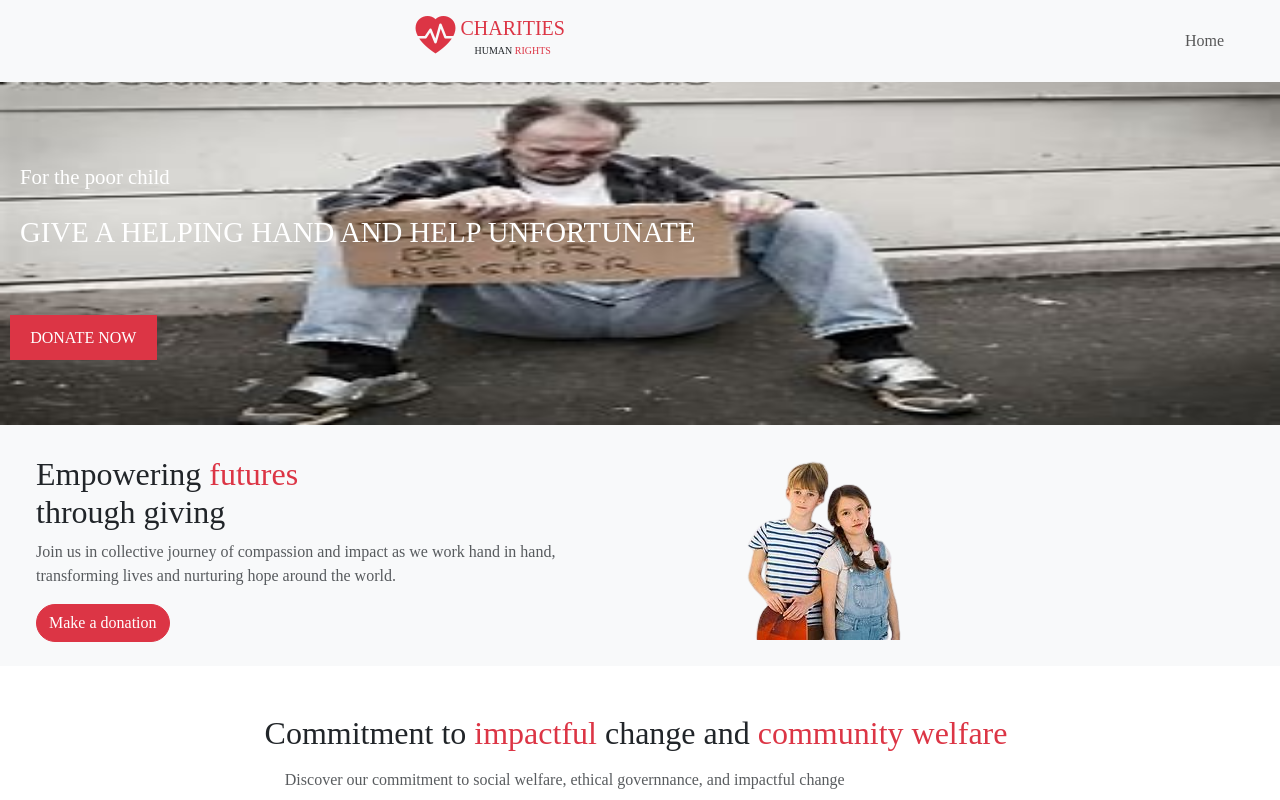
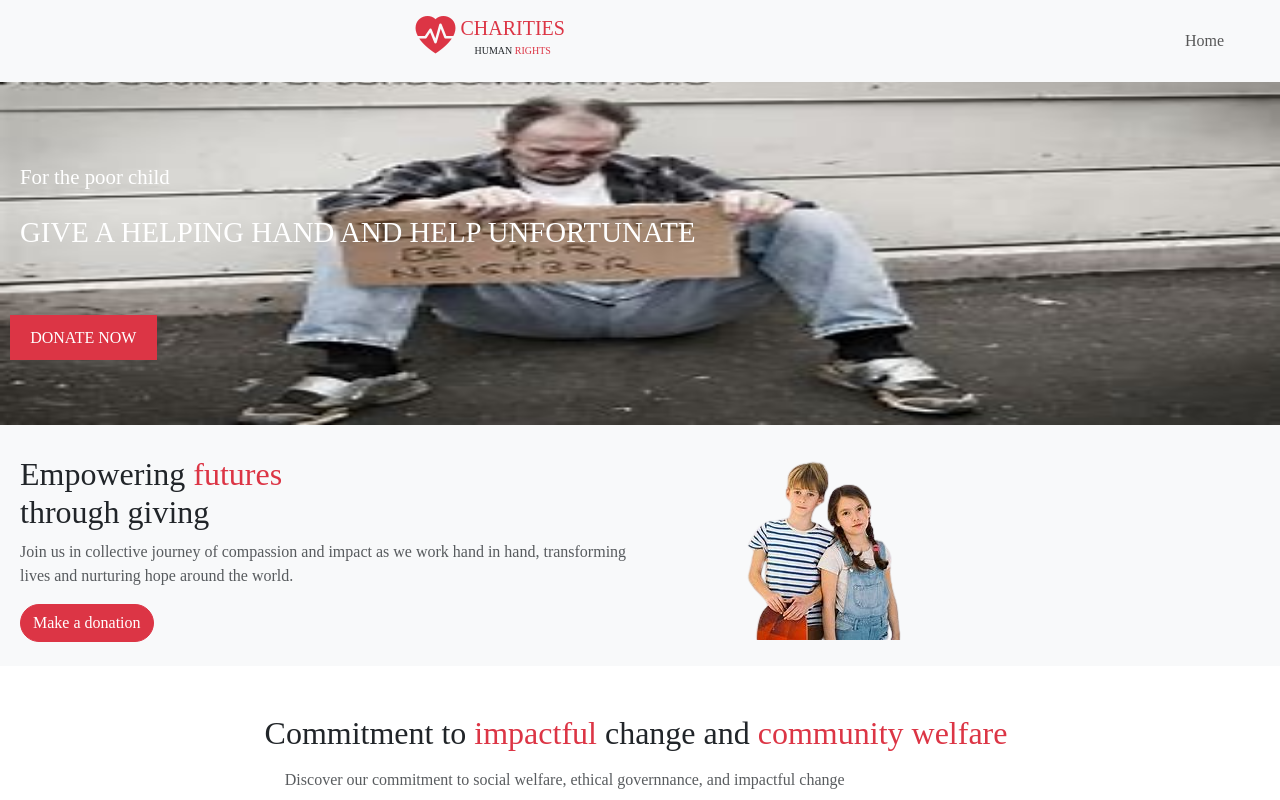
Before and after one commit to Azeezbank/Charity_platform, a React (Vite) app: page / in a window 1280 px wide. Shown: the top 800 px of the page. Built offline with nearby package versions, Linux system fonts and the light colour scheme.

Commit message:
Update Home.tsx

```diff
--- a/src/Components/Home.tsx
+++ b/src/Components/Home.tsx
@@ -127,7 +127,7 @@ const Home: React.FC = () => {
         </div>
       </div>
       <div className="container-fluid bg-light text-container">
-        <div className="row p-4">
+        <div className="row pt-4 pb-4 ps-2 pe-2">
           <div className="col-sm-6">
             <h2 className="pt-3">
               Empowering{" "}
```
